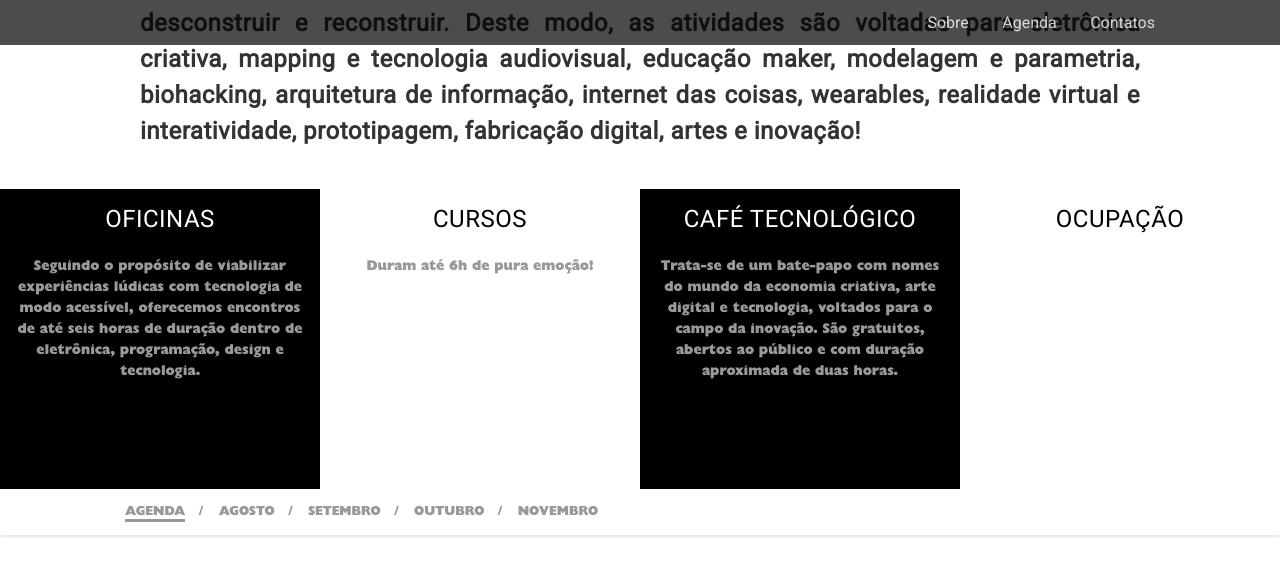
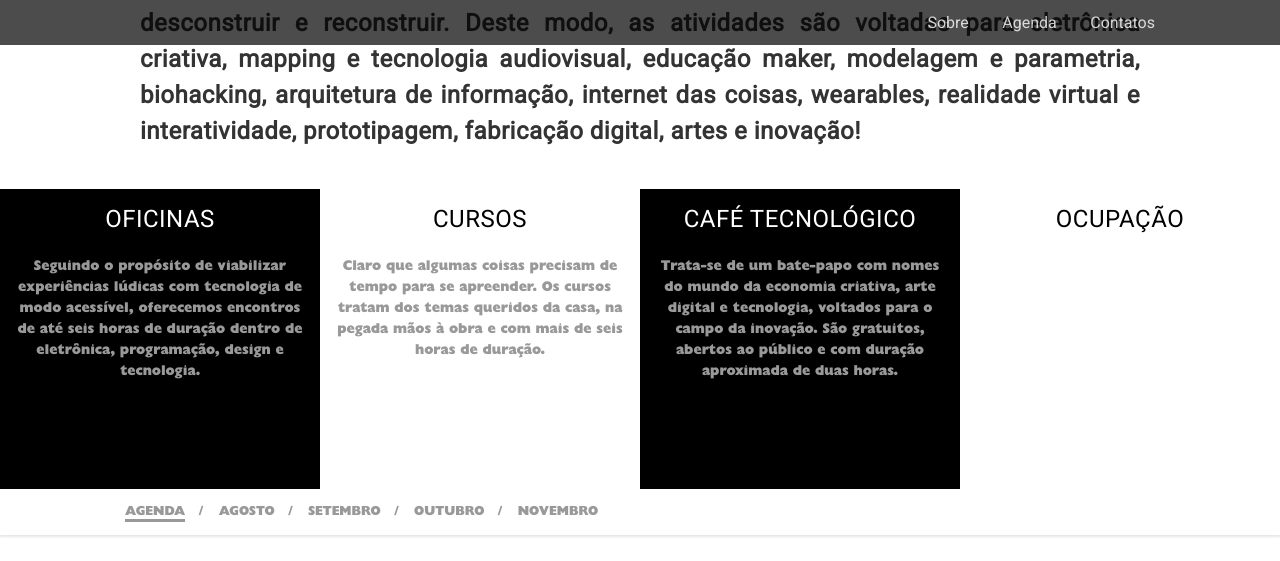
Before and after one commit to susan-lilo/Lilo.Site, a Jekyll site: the page built from _pages/index.md, in a window 1280 px wide and 900 px high, scrolled down 1371 px, cut to the strip 0-561 px from the top of the window. Built offline with Jekyll 4.4.1, drawn with Linux system fonts in a browser that asks for light colours.

Commit message:
new text

```diff
--- a/_layouts/home.html
+++ b/_layouts/home.html
@@ -110,7 +110,8 @@
                 </div>
                 <div class="col-md-3 col-sm-3 square-about-white">
                     <h2>CURSOS</h2>
-                    <p>Duram até 6h de pura emoção!</p>
+                    <p>Claro que algumas coisas precisam de tempo para se apreender. Os cursos tratam dos temas queridos da
+                        casa, na pegada mãos à obra e com mais de seis horas de duração.</p>
                 </div>
                 <div class="col-md-3 col-sm-3 square-about-black">
                     <h2>CAFÉ TECNOLÓGICO</h2>
```
